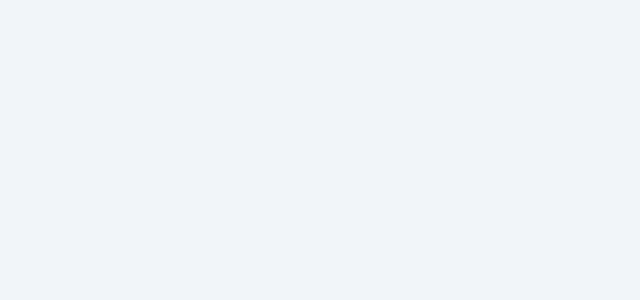
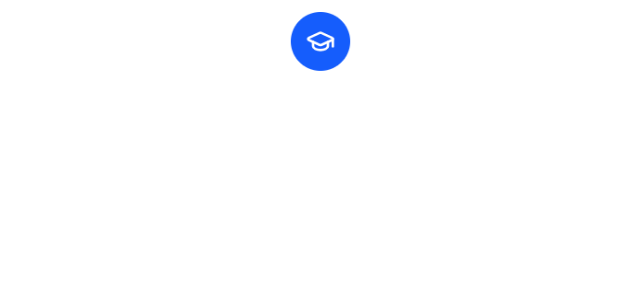
Before and after one commit to auradevsofc-coder/SAIS, a React app in the folder frontend/: page /boletim in a window 1280 px wide. Before the commit this address had no page. Shown: the top 300 px of the page, without its empty margins (320-960 px from the left). Built offline with nearby package versions, Linux system fonts and the light colour scheme; the HTML template or start-up script is replaced by a standard one.

Commit message:
fix: corrigindo index.css, tailwind funcionando

```diff
--- a/frontend/package.json
+++ b/frontend/package.json
@@ -43,15 +43,16 @@
     "@types/react": "^19.2.14",
     "@types/react-dom": "^19.2.3",
     "@vitejs/plugin-react": "^5.1.1",
-    "autoprefixer": "^10.4.24",
+    "autoprefixer": "^10.4.27",
     "eslint": "^9.39.1",
     "eslint-plugin-react-hooks": "^7.0.1",
     "eslint-plugin-react-refresh": "^0.4.24",
     "globals": "^16.5.0",
     "nodemon": "^3.1.11",
     "postcss": "^8.5.6",
+    "tailwind": "^4.0.0",
+    "tailwindcss": "^4.2.0",
     "ts-node-dev": "^2.0.0",
-    "tailwindcss": "^4.2.0",
     "typescript": "~5.9.3",
     "typescript-eslint": "^8.14.0",
     "vite": "^7.2.4"
--- a/frontend/src/App.tsx
+++ b/frontend/src/App.tsx
@@ -1,11 +1,13 @@
 import {BrowserRouter, Routes, Route } from "react-router-dom";
 import{ Login } from "./pages/Login";
+import{ Boletim } from "./pages/Boletim"
 
 export default function App() {
   return (
     <BrowserRouter>
     <Routes>
       <Route path="/" element={<Login />} />
+      <Route path="/boletim" element={<Boletim />} />
     </Routes>
     </BrowserRouter>
   );
--- /dev/null
+++ b/frontend/src/components/NavBar.tsx
@@ -0,0 +1,8 @@
+import logoSais from '../assets/imagem_sais.png';
+export function NavBar() {
+    return (
+    <div className="logo-container">
+        <img src={logoSais} alt="Logo SAIS" className="main-logo" />
+    </div>
+    );
+}
--- a/frontend/src/index.css
+++ b/frontend/src/index.css
@@ -1,9 +1 @@
-@tailwind base;
-@tailwind components;
-@tailwind utilities;
-
-body {
-  margin: 0;
-  font-family: "Inter", sans-serif;
-  background-color: #f1f5f9;
-}
+@import "tailwindcss";
--- /dev/null
+++ b/frontend/src/pages/Boletim.tsx
@@ -0,0 +1,11 @@
+import { NavBar } from '../components/NavBar';
+import '../App.css';
+import '../index.css';
+
+export function Boletim() {
+    return(
+        <>
+        <NavBar />
+        </>
+    )
+}
```
Also changed, not shown: frontend/postcss.config.js (+6 -1 lines), package.json (added, +7 -0 lines), frontend/src/components/grade/GradeCard.tsx (added), frontend/src/components/grade/GradeTable.tsx (added), 2 other files (tests, documents, lock files or other folders).
